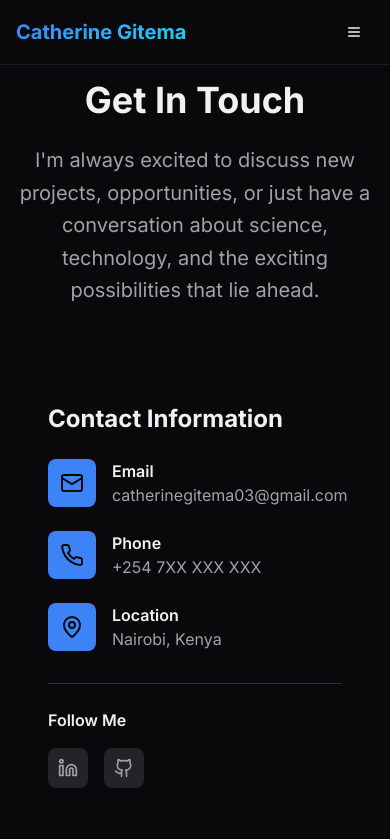
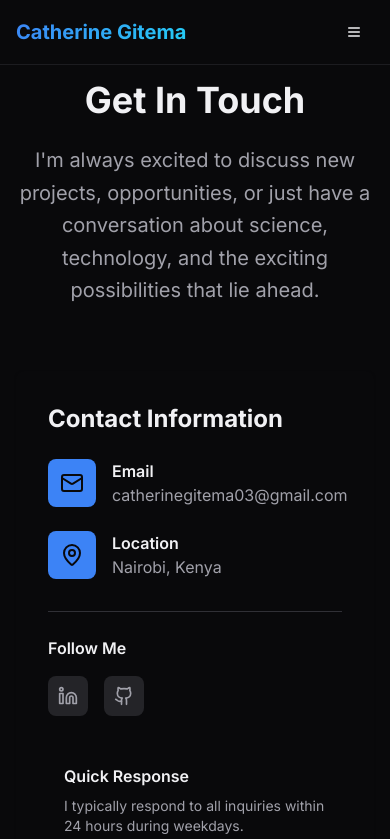
Before and after one commit to Cate-gitema/cathy-codes-connect, a React (Vite) app: page /contact in a window 390 px wide. Shown: the top 839 px of the page. Built offline with nearby package versions, Linux system fonts and the light colour scheme.

Commit message:
Delete phone section
Remove the phone number and related elements from the contact page.

```diff
--- a/src/pages/Contact.tsx
+++ b/src/pages/Contact.tsx
@@ -73,12 +73,6 @@ const Contact = () => {
       title: "Email",
       value: "catherinegitema03@gmail.com",
       link: "mailto:catherinegitema03@gmail.com"
-    },
-    {
-      icon: <Phone className="h-6 w-6" />,
-      title: "Phone",
-      value: "+254 7XX XXX XXX",
-      link: "tel:+254700000000"
     },
     {
       icon: <MapPin className="h-6 w-6" />,
```
